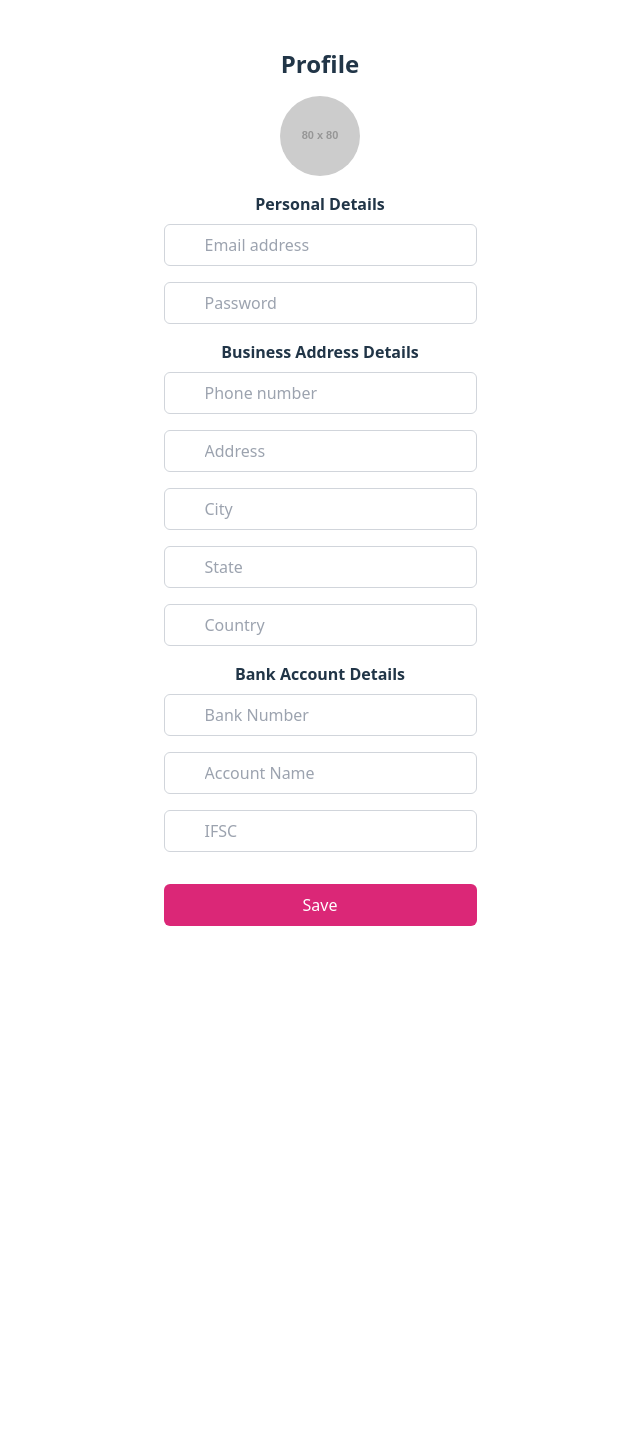
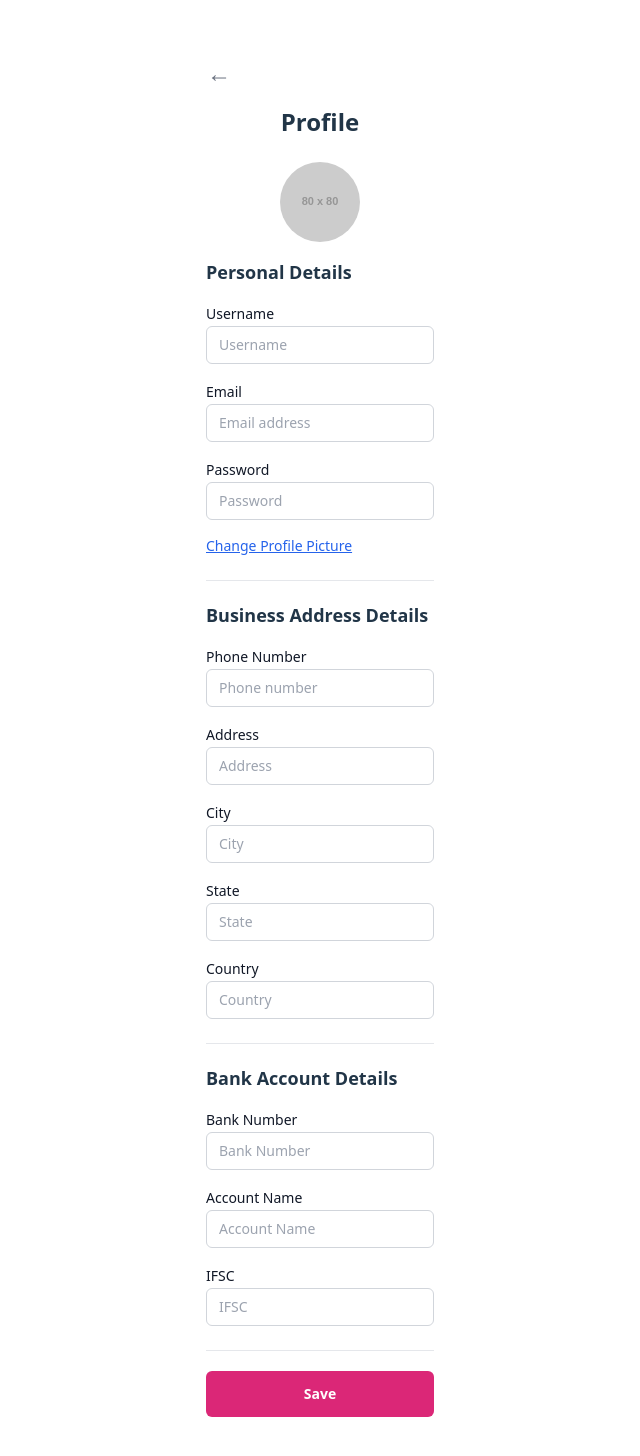
Before and after one commit to GentaYuki/Milestone2-FE-UMKM, a React (Vite) app: page /profile in a window 1280 px wide. Shown: the top 1456 px of the page, without its empty margins (320-960 px from the left). Before the commit the page ends 974 px from the top, so only its background shows below. Built offline with nearby package versions, Linux system fonts and the light colour scheme; no server answers.

Commit message:
add checkout page

```diff
--- a/package.json
+++ b/package.json
@@ -12,6 +12,7 @@
     "@hookform/resolvers": "^5.0.1",
     "axios": "^1.8.4",
     "formik": "^2.4.6",
+    "milestone-2": "file:",
     "react": "^19.0.0",
     "react-dom": "^19.0.0",
     "react-hook-form": "^7.55.0",
--- a/src/components/inputField.tsx
+++ b/src/components/inputField.tsx
@@ -12,28 +12,21 @@ interface InputFieldProperty {
 const InputField: React.FC<InputFieldProperty> = ({ name, type, placeholder, icon }) => {
     const [field, meta] = useField(name);
 
+    const hasError = meta.touched && meta.error;
+    return (
+    <div className="relative">
+      <div className={`flex items-center border rounded-md px-3 py-2 ${hasError ? 'border-red-500' : 'border-gray-300'} bg-white`}>
 
-    return (
-    <div className="mb-4 relative">
+      {icon && <span className="text-gray-500 mr-2">{icon}</span>}
       <input
         {...field}
         id={name}
         type={type}
         placeholder={placeholder}
-        className={`w-full pl-10 pr-10 py-2 border rounded-md focus:outline-none ${
-            meta.touched && meta.error ? 'border-red-500' : 'border-gray-300'
-          }`}
+        className='w-full bg-transparent focus:outline-none text-sm text-left'
       />
-      {icon && (
-        <span className="absolute inset-y-0 left-0 flex items-center pl-3 text-gray-500">
-          {icon}
-        </span>
-      )}
-
-      {meta.touched && meta.error && (
-        <p className='text-red-500 text-sm mt-1'>{meta.error}</p>
-      )}
-
+      </div>
+      {hasError && <p className="text-red-500 text-xs mt-1 ml-1">{meta.error}</p>}
     </div>
     );
 };
--- /dev/null
+++ b/src/pages/checkout.tsx
@@ -0,0 +1,110 @@
+import React, { useEffect, useState } from 'react';
+import axios from 'axios';
+
+interface CartItem {
+  id: string;
+  name: string;
+  image: string;
+  price: number;
+  quantity: number;
+}
+
+interface UserAddress {
+  address: string;
+  phone: string;
+}
+
+const CheckoutPage: React.FC = () => {
+  const [address, setAddress] = useState<UserAddress | null>(null);
+  const [cartItems, setCartItems] = useState<CartItem[]>([]);
+  const [loading, setLoading] = useState(true);
+
+  useEffect(() => {
+    const fetchData = async () => {
+      try {
+        const [userRes, cartRes] = await Promise.all([
+          axios.get('http://localhost:3000/api/auth/profile'),
+          axios.get('http://localhost:3000/api/cart'),
+        ]);
+        setAddress({
+          address: userRes.data.address,
+          phone: userRes.data.phone,
+        });
+        setCartItems(cartRes.data);
+        setLoading(false);
+      } catch (error) {
+        console.error('Error fetching data:', error);
+        setLoading(false);
+      }
+    };
+
+    fetchData();
+  }, []);
+
+  const getTotalAmount = () =>
+    cartItems.reduce((total, item) => total + item.price * item.quantity, 0);
+
+  if (loading) return <p className="text-center mt-10">Loading...</p>;
+
+  return (
+    <div className="max-w-md mx-auto px-4 py-6">
+      <button onClick={() => history.back()} className="mb-4 text-gray-600 text-sm">← Back</button>
+      <h2 className="text-xl font-bold mb-4">Checkout</h2>
+
+      {/* Address Section */}
+      <div className="bg-gray-100 p-4 rounded-lg mb-4">
+        <h3 className="text-sm font-semibold mb-1">📍 Delivery Address</h3>
+        <p className="text-sm">{address?.address}</p>
+        <p className="text-sm">Contact: {address?.phone}</p>
+      </div>
+
+      {/* Cart Items */}
+      {cartItems.map((item) => (
+        <div key={item.id} className="bg-white border rounded-lg p-4 mb-4 shadow-sm">
+          <div className="flex items-center mb-2">
+            {item.image && (
+              <img src={item.image} alt={item.name} className="w-16 h-16 rounded mr-4 object-cover" />
+            )}
+            <div className="flex-1">
+              <p className="font-medium">{item.name}</p>
+              <div className="flex items-center space-x-2 mt-1">
+                <button className="text-lg px-2">➖</button>
+                <span>{item.quantity}</span>
+                <button className="text-lg px-2">➕</button>
+              </div>
+              <p className="mt-1 text-sm text-gray-600">${(item.price * item.quantity).toFixed(2)}</p>
+            </div>
+          </div>
+        </div>
+      ))}
+
+      {/* Summary */}
+      <div className="bg-gray-100 p-4 rounded-lg mb-4">
+        <h3 className="font-semibold mb-3">Order Payment Details</h3>
+        <div className="flex justify-between text-sm mb-1">
+          <span>Order Amount</span>
+          <span>₹ {getTotalAmount().toLocaleString()}</span>
+        </div>
+        <div className="flex justify-between text-sm mb-1">
+          <span>Delivery Fee</span>
+          <span className="text-green-600 font-medium">Free</span>
+        </div>
+        <hr className="my-2" />
+        <div className="flex justify-between font-bold text-lg">
+          <span>Order Total</span>
+          <span>₹ {getTotalAmount().toLocaleString()}</span>
+        </div>
+      </div>
+
+      {/* Button */}
+      <button
+        className="w-full bg-pink-600 text-white py-3 rounded-lg text-center text-sm font-medium"
+        onClick={() => alert('Proceed to payment')}
+      >
+        Proceed to Payment
+      </button>
+    </div>
+  );
+};
+
+export default CheckoutPage;
--- a/src/pages/login.tsx
+++ b/src/pages/login.tsx
@@ -13,8 +13,8 @@ interface LoginFormValues {
 }
 
 const LoginSchema=Yup.object().shape({
-    email: Yup.string().email('Invalid email').required('Required'),
-    password : Yup.string().min(6, 'Password must be at least 6 characters').required('Required'),
+    email: Yup.string().email('Invalid email').required('Email Required'),
+    password : Yup.string().min(6, 'Password must be at least 6 characters').required('Password Required'),
 })
 
 const LoginForm : React.FC = () => {
@@ -30,7 +30,7 @@ const LoginForm : React.FC = () => {
 
     const handleSubmit = async (values : LoginFormValues) => {
         try {
-            const response = await axios.post('http://localhost:3000/api/auth/login', values);
+            const response = await axios.post('https://expected-odella-8fe2e9ce.koyeb.app/user/login', values);
             console.log ( response.data);
             navigate('/dashboard');
         } catch (err: unknown) {
@@ -43,7 +43,7 @@ const LoginForm : React.FC = () => {
     };
 
     return (
-        <div className='flex justify-center items-center min-h-screen px-4'>
+        <div className='flex justify-center items-center min-h-screen px-4 bg-white'>
             <Formik
             initialValues={InitialValues}
             validationSchema = {LoginSchema}
@@ -51,7 +51,7 @@ const LoginForm : React.FC = () => {
 
             {({ isSubmitting }) => (
 
-                <Form className='w-full max-w-md space-y-4'>
+                <Form className='w-full max-w-[375px] space-y-5'>
                         <h2 className = 'text-3xl font-bold text-center'>Welcome Back!</h2>
 
                     {/* Email */}
@@ -65,12 +65,12 @@ const LoginForm : React.FC = () => {
                     </button>
                     </div>
 
-                    <button type = 'submit' className = 'w-full bg-pink-600 text-white py-2 rounded-md' disabled={isSubmitting}>
+                    <button type = 'submit' className = 'w-full bg-pink-600 text-white py-3 rounded-md text-sm font-semibold' disabled={isSubmitting}>
                         {isSubmitting? 'Logging in...' : 'Login'}
                     </button>
-                    {error && <p className='text-red-500 text-sm mt-1'>{error}</p> }
+                    {error && <p className='text-red-500 text-sm text-center'>{error}</p> }
 
-                    <p className = 'text-center text-sm mt-6'> Create An Account <a href='/register' className = 'text-pink-600'> Sign Up</a></p>
+                    <p className = 'text-center text-sm mt-6 text-gray-700'> Create An Account <a href='/register' className = 'text-pink-600 font-medium'> Sign Up</a></p>
                 </Form>
             )}
             </Formik>
--- a/src/pages/profile.tsx
+++ b/src/pages/profile.tsx
@@ -9,8 +9,10 @@ const ProfileForm: React.FC = () => {
   const navigate = useNavigate();
   const [loading, setLoading] = useState(true);
   const [initialValues, setInitialValues] = useState({
+    username:``,
     email: '',
     password: '',
+    profilePicture: '',
     phone: '',
     address: '',
     city: '',
@@ -46,7 +48,31 @@ const ProfileForm: React.FC = () => {
     }
   };
 
+  const handleImageUpload = async (event: React.ChangeEvent<HTMLInputElement>) => {
+    const file = event.target.files?.[0];
+    if (!file) return;
+
+    const validTypes = ['image/jpeg', 'image/png', 'image/jpg'];
+    if (!validTypes.includes(file.type)) {
+      alert('Only JPG, JPEG, and PNG files are allowed');
+      return;
+    }
+
+    const formData = new FormData();
+    formData.append('profilePicture', file);
+
+    try {
+      await axios.post('http://localhost:3000/api/auth/profile-picture', formData, {
+        headers: { 'Content-Type': 'multipart/form-data' },
+      });
+      window.location.reload();
+    } catch (error) {
+      console.error('Error uploading image:', error);
+    }
+  };
+
   const ProfileSchema = Yup.object().shape({
+    username: Yup.string().required('username is required'),
     email: Yup.string().email('Invalid email').required('Email is required'),
     password: Yup.string().required('Password is required'),
     phone: Yup.string().required('Phone number is required'),
@@ -62,12 +88,15 @@ const ProfileForm: React.FC = () => {
   if (loading) return <p className="text-center mt-10">Loading...</p>;
 
   return (
-    <div className="max-w-md mx-auto p-4">
-      <h2 className="text-center text-2xl font-bold mb-4">Profile</h2>
+    <div className="max-w-[375px] mx-auto px-4 py-6">
+      <button onClick={() => navigate(-1)} className="flex items-center text-sm text-gray-500 mb-4 gap-1"> <span className='text-2xl'>&larr;</span>
+      </button>
+
+      <h2 className="text-center text-2xl font-bold text-center mb-6">Profile</h2>
 
       <div className="flex justify-center mb-4">
         <img
-          src="https://via.placeholder.com/80"
+          src={initialValues.profilePicture || 'https://via.placeholder.com/80'}
           alt="Avatar"
           className="w-20 h-20 rounded-full object-cover"
         />
@@ -79,30 +108,71 @@ const ProfileForm: React.FC = () => {
         onSubmit={handleSubmit}
         enableReinitialize
       >
-        <Form className="space-y-4">
+        <Form className="space-y-5">
+          <section className='space-y-4 border-b pb-6 text-left'>
+            <h3 className="font-semibold mb-2 text-lg">Personal Details</h3>
             <div>
-            <h3 className="font-semibold mb-2">Personal Details</h3>
+            <label htmlFor="username" className='block text-sm/6 font-medium text-gray-900'>Username</label>
+            <InputField name="username" type="text" placeholder="Username" />
+            </div>
+            <div>
+            <label htmlFor='email' className='block text-sm/6 font-medium text-gray-900'>Email</label>
             <InputField name="email" type="email" placeholder="Email address" />
+            </div>
+            <div>
+            <label htmlFor='password' className='block text-sm/6 font-medium text-gray-900'>Password</label>
             <InputField name="password" type="password" placeholder="Password" />
             </div>
+            <div className="mt-2 text-sm text-blue-600 underline cursor-pointer hover:tetx-blue-800">
+                <label htmlFor="fileUpload" className="cursor-pointer">
+                  Change Profile Picture
+                </label>
+                <input id="fileUpload" type="file" accept=".jpg,.jpeg,.png" onChange={handleImageUpload} className="hidden"
+                />
+              </div>
+          </section>
 
+          <section className='space-y-4 border-b pb-6 text-left'>
+            <h3 className="font-semibold mb-2 text-lg">Business Address Details</h3>
             <div>
-            <h3 className="font-semibold mb-2">Business Address Details</h3>
+            <label htmlFor='phone' className='block text-sm/6 font-medium text-gray-900'>Phone Number</label>
             <InputField name="phone" type="text" placeholder="Phone number" />
+            </div>
+            <div>
+            <label htmlFor='address' className='block text-sm/6 font-medium text-gray-900'>Address</label>
             <InputField name="address" type="text" placeholder="Address" />
+            </div>
+            <div>
+            <label htmlFor='city' className='block text-sm/6 font-medium text-gray-900'>City</label>
             <InputField name="city" type="text" placeholder="City" />
+            </div>
+            <div>
+            <label htmlFor='state' className='block text-sm/6 font-medium text-gray-900'>State</label>
             <InputField name="state" type="text" placeholder="State" />
+            </div>
+            <div>
+            <label htmlFor='country' className='block text-sm/6 font-medium text-gray-900'>Country</label>
             <InputField name="country" type="text" placeholder="Country" />
             </div>
+          </section>
 
+          <section className='space-y-4 border-b pb-6 text-left'>
+            <h3 className="font-semibold mb-2 text-lg">Bank Account Details</h3>
             <div>
-            <h3 className="font-semibold mb-2">Bank Account Details</h3>
+            <label htmlFor='bankNumber' className='block text-sm/6 font-medium text-gray-900'>Bank Number</label>
             <InputField name="bankNumber" type="text" placeholder="Bank Number" />
+            </div>
+            <div>
+            <label htmlFor='accountName' className='block text-sm/6 font-medium text-gray-900'>Account Name</label>
             <InputField name="accountName" type="text" placeholder="Account Name" />
+            </div>
+            <div>
+            <label htmlFor='ifsc' className='block text-sm/6 font-medium text-gray-900'>IFSC</label>
             <InputField name="ifsc" type="text" placeholder="IFSC" />
             </div>
+          </section>
 
-          <button type="submit" className="w-full bg-pink-600 text-white py-2 rounded-md">
+          <button type="submit" className="w-full bg-pink-600 text-white py-3 rounded-md font-semibold text-sm">
             Save
           </button>
         </Form>
--- a/src/pages/register.tsx
+++ b/src/pages/register.tsx
@@ -14,9 +14,9 @@ interface RegisterFormValues {
 }
 
 const RegisterSchema = Yup.object().shape({
-    email: Yup.string().email('Invalid email').required('Required'),
-    password : Yup.string().min(6, 'Password must be at least 6 characters').required('Required'),
-    confirmPassword : Yup.string().oneOf([Yup.ref('password')], 'Passwords must match').required('Required'),
+    email: Yup.string().email('Invalid email').required('Email Required'),
+    password : Yup.string().min(6, 'Password must be at least 6 characters').required('Password Required'),
+    confirmPassword : Yup.string().oneOf([Yup.ref('password')], 'Passwords must match').required('Confirm Password Required'),
 });
 
 const RegisterForm : React.FC = () => {
@@ -25,7 +25,7 @@ const RegisterForm : React.FC = () => {
     const [ShowPassword, setShowPassword] = useState(false);
     const [ShowConfirmPassword, setShowConfirmPassword] = useState(false);
 
-    {/* initial value for register */}
+    {/* initial value for Register */}
     const InitialValues = {
         email: '',
         password: '',
@@ -34,7 +34,8 @@ const RegisterForm : React.FC = () => {
 
     const handleSubmit = async (values : RegisterFormValues) => {
         try {
-            const response = await axios.post('http://localhost:3000/api/auth/register', values);
+            const { email, password } = values;
+            const response = await axios.post('https://expected-odella-8fe2e9ce.koyeb.app/user/register', {email, password});
             console.log ( response.data);
             navigate('/login');
         } catch (err: unknown) {
@@ -47,14 +48,14 @@ const RegisterForm : React.FC = () => {
     };
 
     return (
-        <div className='flex justify-center items-center min-h-screen px-4'>
+        <div className='flex justify-center items-center min-h-screen px-4 bg-white'>
             <Formik
             initialValues={InitialValues}
             validationSchema={RegisterSchema}
             onSubmit={handleSubmit} >
 
             {({ isSubmitting }) => (
-                <Form className = 'w-full max-w-sm space-y-4'>
+                <Form className = 'w-full max-w-[375px] space-y-5'>
                     <h2 className = 'text-3xl font-bold text-center'>Create an account</h2>
 
                 {/* Email */}
@@ -63,7 +64,7 @@ const RegisterForm : React.FC = () => {
                 {/*Password */}
                 <div className='relative'>
                 <InputField name= 'password' type={ShowPassword ? 'text' : 'password'} placeholder='Password' icon={<FiLock />} />
-                <button type='button' className = 'absolute right-3 top-1/2 -translate-y-1/2' onClick={() => setShowPassword(!ShowPassword)}>
+                <button type='button' className = 'absolute right-3 top-1/2 -translate-y-1/2 text-gray-500' onClick={() => setShowPassword(!ShowPassword)}>
                     {ShowPassword ? <FiEye /> : <FiEyeOff />}
                 </button>
 
@@ -71,20 +72,20 @@ const RegisterForm : React.FC = () => {
                 </div>
                 <div className ='relative'>
                 <InputField name= 'confirmPassword' type={ShowConfirmPassword ? 'text' : 'password'} placeholder='Confirm Password' icon={<FiLock />} />
-                <button type='button' className = 'absolute right-3 top-1/2 -translate-y-1/2' onClick={() => setShowConfirmPassword(!ShowConfirmPassword)}>
+                <button type='button' className = 'absolute right-3 top-1/2 -translate-y-1/2 text-gray-500' onClick={() => setShowConfirmPassword(!ShowConfirmPassword)}>
                     {ShowConfirmPassword ? <FiEye/> : <FiEyeOff />}
                 </button>
                 </div>
 
-                <p className='text-xs text-gray-500'>By clicking the <span className='text-pink-600'> Register </span>button, you agree to the public offer</p>
+                <p className='text-xs text-gray-500 text-center px-2'>By clicking the <span className='text-pink-600 font-medium'> Register </span>button, you agree to the public offer</p>
 
-                <button type='submit' className='w-full bg-pink-600 text-white py-2 rounded-md' disabled={isSubmitting}>
+                <button type='submit' className='w-full bg-pink-600 text-white py-2 rounded-md text-sm font-semibold' disabled={isSubmitting}>
                     {isSubmitting ? 'Registering...' : 'Register'}
                 </button>
-                {error && <p className ='text-red-500 text-sm mt-1'>{error}</p>}
+                {error && <p className ='text-red-500 text-sm text-center'>{error}</p>}
 
-                <p className='text-center text-sm'>
-                    I Already Have an Account <a href = '/login' className = 'text-pink-600'>Login</a>
+                <p className='text-center text-sm text-gray-700'>
+                    I Already Have an Account <a href = '/login' className = 'text-pink-600 font-medium'>Login</a>
                 </p>
             </Form>
          )}
```
Also changed, not shown: 1 other file (tests, documents, lock files or other folders). Lines whose indentation alone changed are shown as unchanged.
